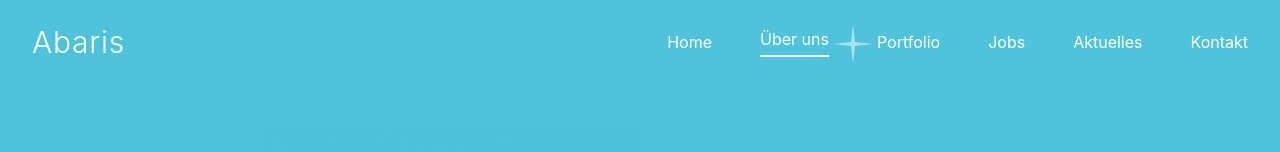
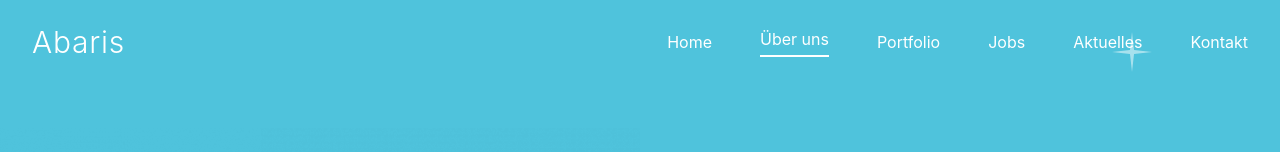
Before and after one commit to ecoezer/abaris, a React (Vite) app: page / in a window 1280 px wide. Shown: the top 152 px of the page. Built offline with nearby package versions, Linux system fonts and the light colour scheme.

Commit message:
Updated Hero.jsx

```diff
--- a/src/components/Hero.jsx
+++ b/src/components/Hero.jsx
@@ -7,7 +7,7 @@ function Hero() {
       {/* Hero Section */}
       <div className="relative min-h-screen bg-abaris-cyan overflow-hidden">
       {/* Decorative star in header */}
-      <div className="absolute top-6 right-1/3 transform translate-x-1/2">
+      <div className="absolute top-8 right-32">
         <div className="text-white opacity-50">
           <svg width="40" height="40" viewBox="0 0 40 40" fill="none">
             <path d="M20 0 L22 18 L40 20 L22 22 L20 40 L18 22 L0 20 L18 18 Z" fill="currentColor"/>
```
